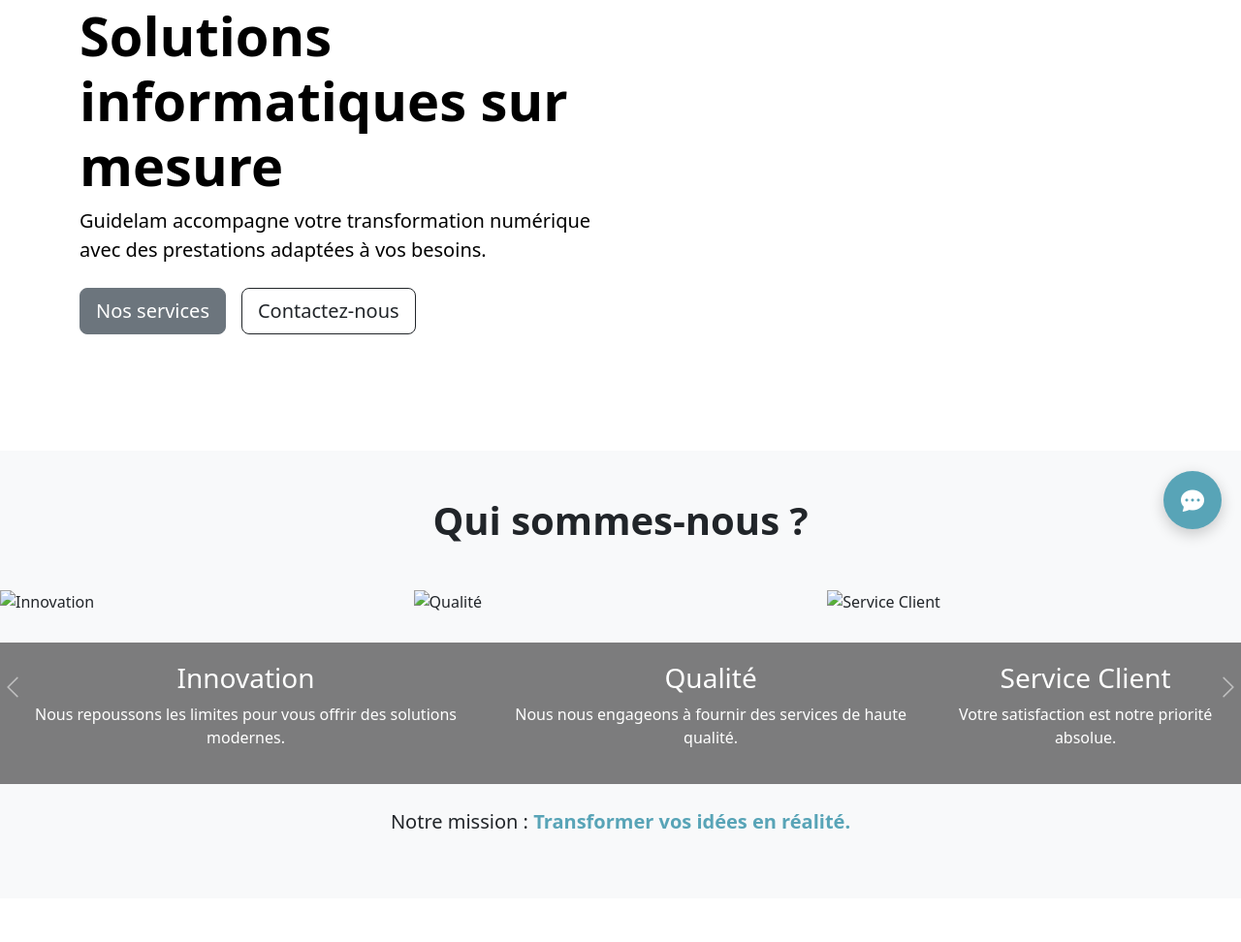
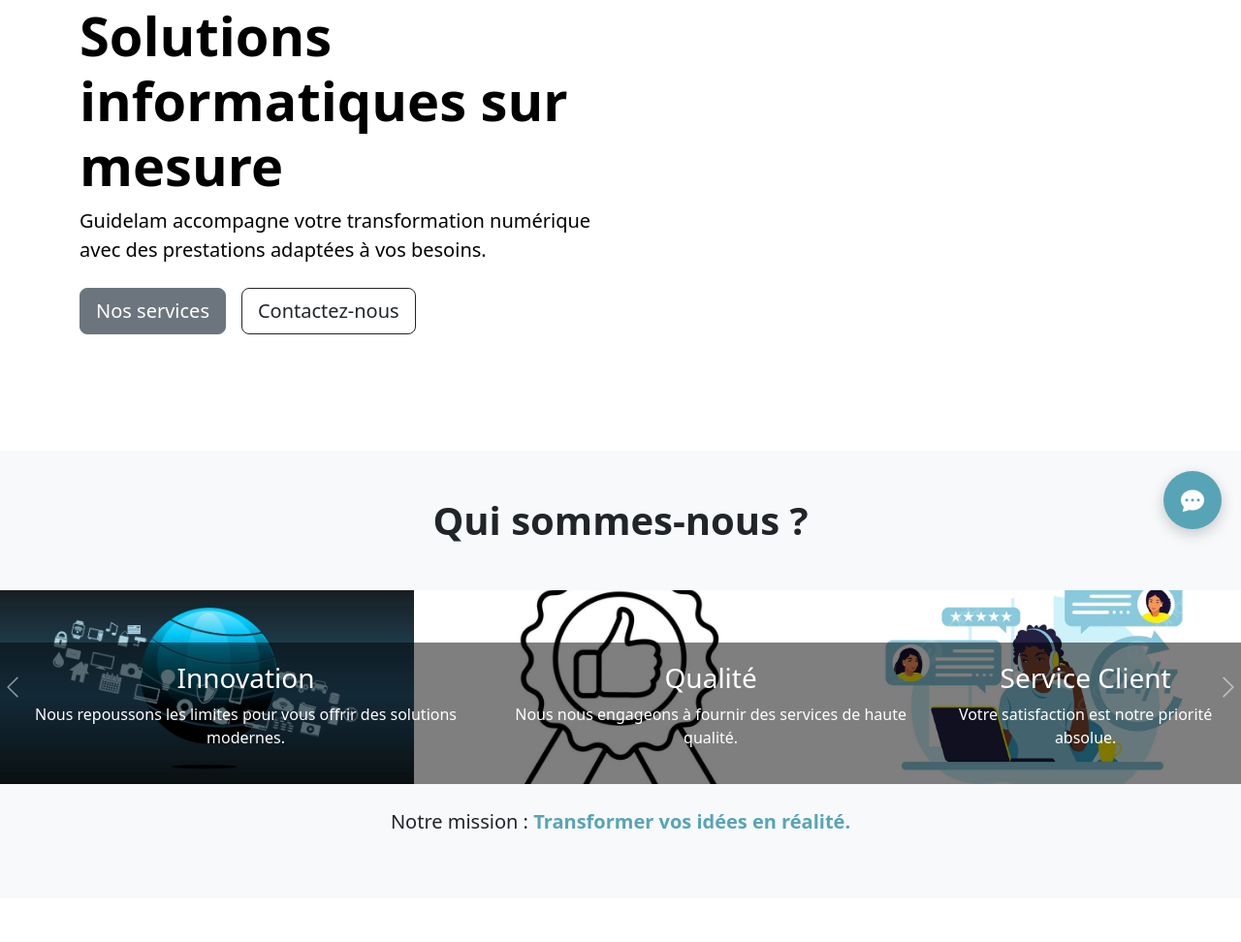
Before and after one commit to bambadiagne6-ux/guidelam, a plain HTML site: page index.html in a window 1280 px wide. Shown: the part 234-1206 px from the top of the page at 97% size. Drawn offline with nearby package versions, Linux system fonts and the light colour scheme.

Commit message:
Update index.html

```diff
--- a/index.html
+++ b/index.html
@@ -92,9 +92,9 @@
           <div class="carousel-inner">
             <div class="carousel-item active">
               <div class="d-flex"> <!-- Conteneur flex pour aligner les images côte à côte -->
-                <img src="images/INNOTEC.jpg" class="img-fluid" alt="Innovation" style="width: 33.33%">
-                <img src="images/QUA.jpg" class="img-fluid" alt="Qualité" style="width: 33.33%">
-                <img src="images/SER.png" class="img-fluid" alt="Service Client" style="width: 33.33%">
+                <img src="INNOTEC.jpg" class="img-fluid" alt="Innovation" style="width: 33.33%">
+                <img src="QUA.jpg" class="img-fluid" alt="Qualité" style="width: 33.33%">
+                <img src="SER.png" class="img-fluid" alt="Service Client" style="width: 33.33%">
               </div>
               <div class="carousel-caption d-none d-md-block" style="left: 0; right: 0; bottom: 0; background: rgba(0,0,0,0.5)">
                 <div class="d-flex justify-content-around">
@@ -378,4 +378,5 @@
 
   <script src="script.js"></script>
 </body>
+
 </html>
```
